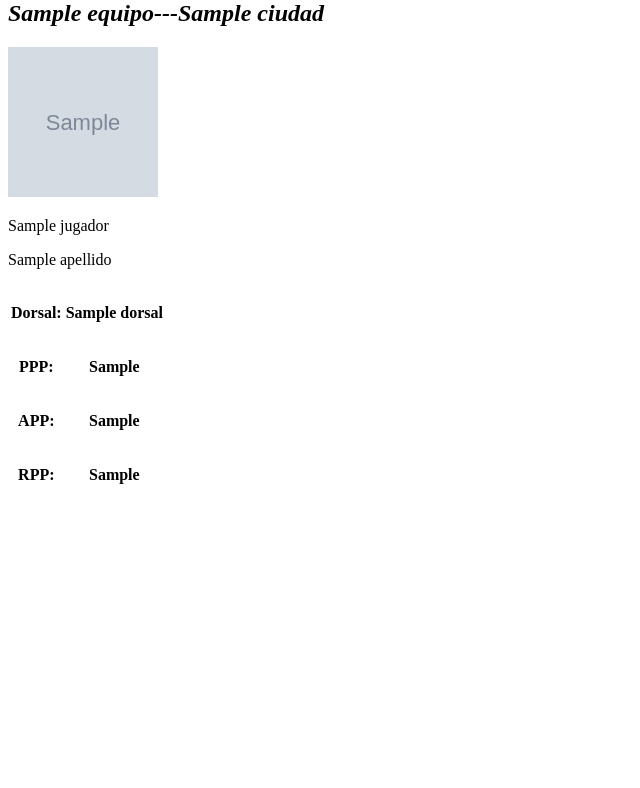
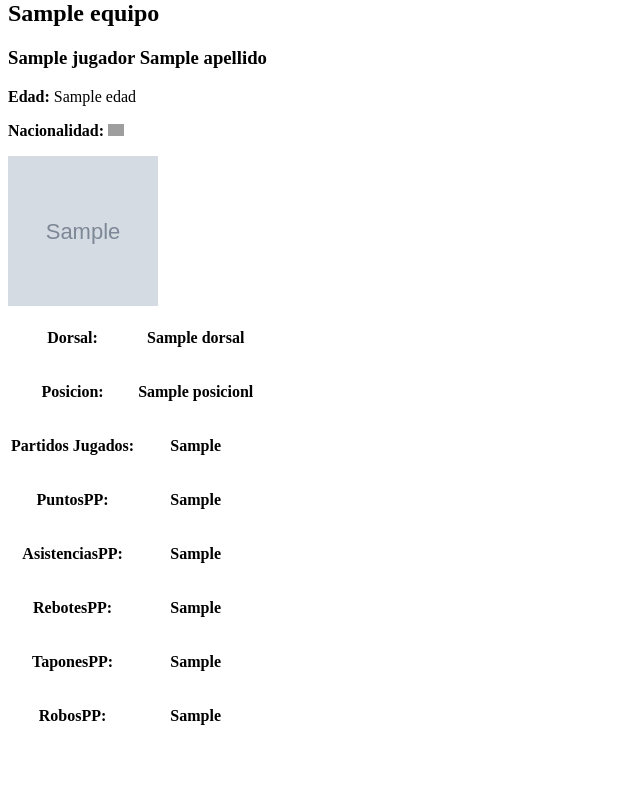
Before and after one commit to pablodco/ProyectoIW, a Django app: template IW_BI_08/EquiposBaloncesto/templates/equipo.html in a window 1280 px wide. Shown: the part 20-808 px from the top of the page, without its empty margins (0-640 px from the left). Before the commit the page ends 504 px from the top, so only its background shows below. Run offline with Django 4.2, Linux system fonts and the light colour scheme; the template is opened without the code that fills it: most values are stand-ins (such as "Sample title", 1, 10 or a date in 2020); grey boxes marked "Sample" are stand-in pictures; lists and menus that the app fills with data are empty; grey boxes are pictures that could not be loaded.

Commit message:
Lo ultimo de ander

```diff
--- a/IW_BI_08/EquiposBaloncesto/models.py
+++ b/IW_BI_08/EquiposBaloncesto/models.py
@@ -5,7 +5,8 @@ class jugador(models.Model):
     nombre = models.CharField(max_length=20)
     apellido = models.CharField(max_length=30)
     edad = models.IntegerField()
-    posicion = models.CharField(max_length=15)
+    nacionalidad = models.URLField(null=True)
+    posicion = models.CharField(max_length=30)
     puntosPorPartido= models.FloatField()
     asistenciasPorPartido= models.FloatField()
     rebotesPorPartido= models.FloatField()
--- a/IW_BI_08/EquiposBaloncesto/templates/equipo.html
+++ b/IW_BI_08/EquiposBaloncesto/templates/equipo.html
@@ -1,3 +1,4 @@
+
 <!DOCTYPE html>
 <html>
   <head>
@@ -8,13 +9,14 @@
     <nav></nav>
     <main>
       <section>
-        <h2><i>{{equipo.nombreEquipo}}---{{equipo.ciudad}}</i></h2>
+        <h1>{{equipo.nombreEquipo}}</h1>
       </section>
       <section>
           {% for jugador in equipo.jugadores.all %}
+            <h3> {{jugador.nombre}} {{jugador.apellido}}</h3>
+            <p> <strong>Edad:</strong> {{jugador.edad}}</p>
+            <p> <strong>Nacionalidad:</strong> <img src="{{jugador.nacionalidad}}" alt="nacionalidad{{jugador.nombre}}" widht="15" height="12"></p>
             <img src="{{jugador.imagen}}" alt="imagen{{jugador.nombre}}" width="150" height="150">
-            <p> {{jugador.nombre}}</p>
-            <p>{{jugador.apellido}}</p>
             <div>
               <table>
                 <tr>
@@ -22,16 +24,32 @@
                   <th><p>{{jugador.dorsal}}</p></th>
                 </tr>
                 <tr>
-                  <th><p>PPP:</p></th>
+                  <th><p>Posicion:</p></th>
+                  <th><p>{{jugador.posicionl}}</p></th>
+                </tr>
+                <tr>
+                  <th><p>Partidos Jugados:</p></th>
+                  <th><p>{{jugador.partidosJugados}}</p></th>
+                </tr>
+                <tr>
+                  <th><p>PuntosPP:</p></th>
                   <th><p>{{jugador.puntosPorPartido}}</p></th>
                 </tr>
                 <tr>
-                  <th><p>APP:</p></th>
+                  <th><p>AsistenciasPP:</p></th>
                   <th><p>{{jugador.asistenciasPorPartido}}</p></th>
                 </tr>
                 <tr>
-                  <th><p>RPP:</p></th>
+                  <th><p>RebotesPP:</p></th>
                   <th><p>{{jugador.rebotesPorPartido}}</p></th>
+                </tr>
+                <tr>
+                  <th><p>TaponesPP:</p></th>
+                  <th><p>{{jugador.taponesPorPartido}}</p></th>
+                </tr>
+                <tr>
+                  <th><p>RobosPP:</p></th>
+                  <th><p>{{jugador.robosPorPartido}}</p></th>
                 </tr>
               </table>
               <br><br>
```
